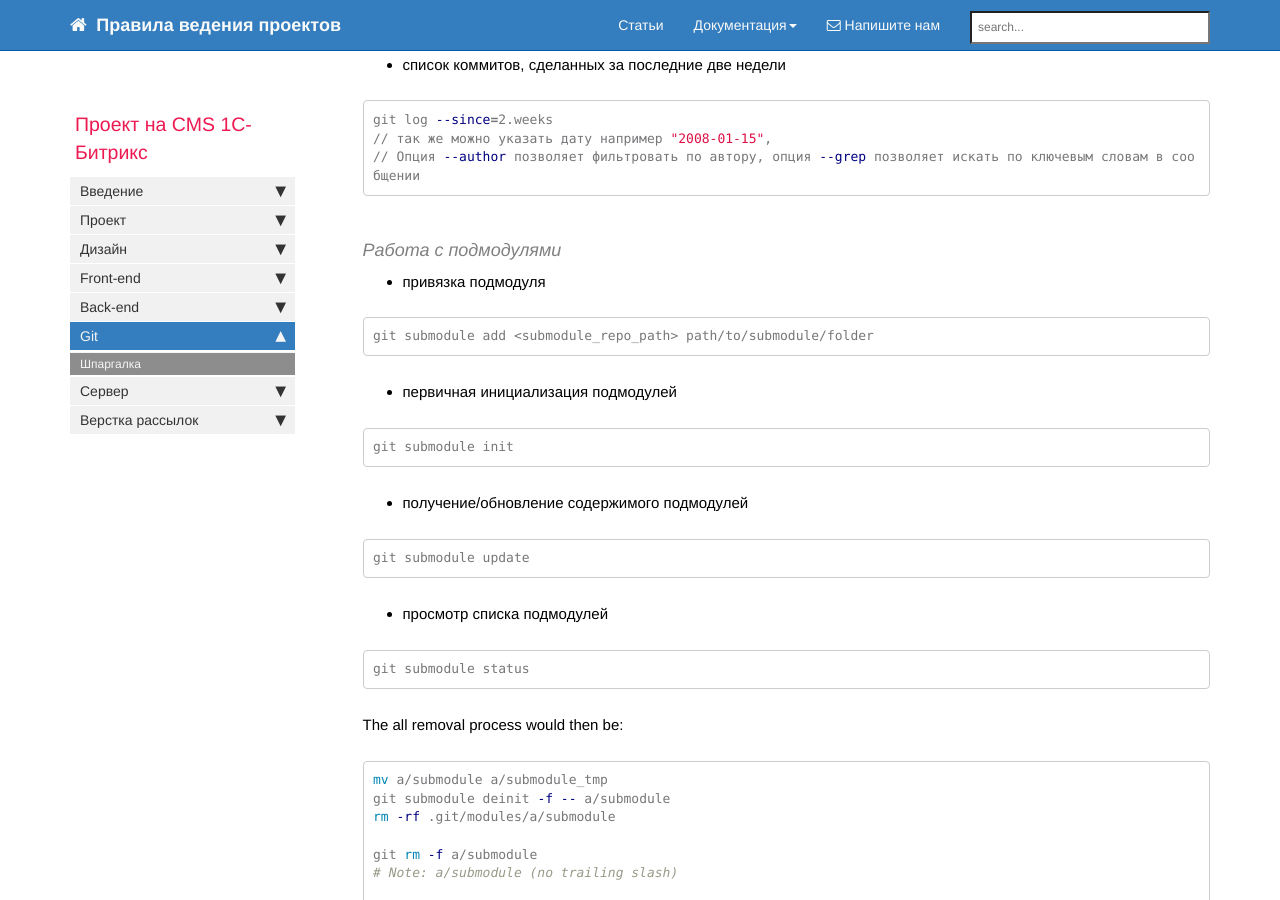
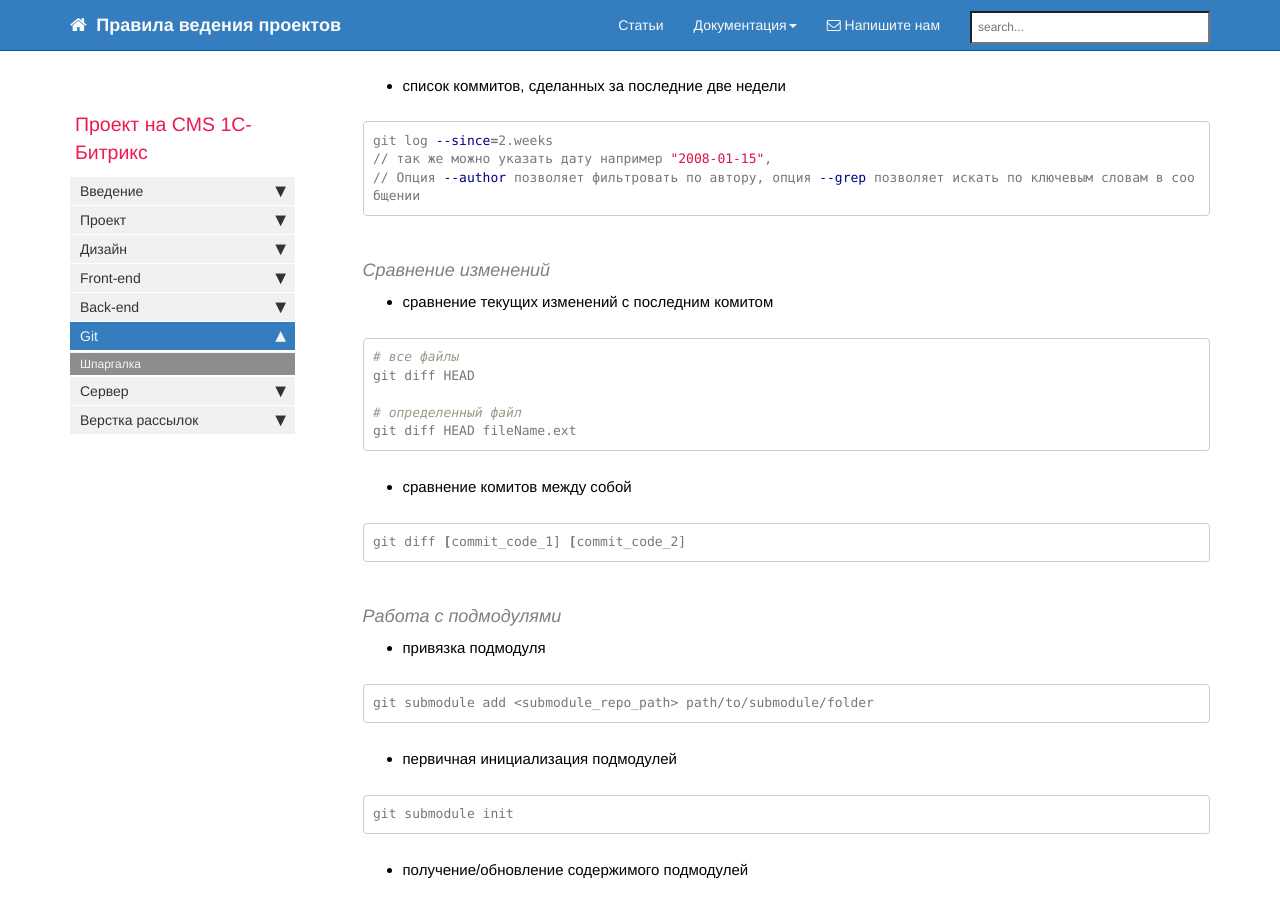
Before and after one commit to gdecider/gdecider.github.io, a Jekyll site: the page built from pages/bx/bx_git-shpora.md, in a window 1280 px wide and 900 px high, scrolled down 5582 px. Built offline with Jekyll 4.4.1, drawn with Linux system fonts in a browser that asks for light colours; nearby versions of some CDN libraries; comment, search, counter and statistics services are not loaded.

Commit message:
Update bx_git-shpora.md

````diff
--- a/pages/bx/bx_git-shpora.md
+++ b/pages/bx/bx_git-shpora.md
@@ -266,6 +266,25 @@ git log --since=2.weeks
 // Опция --author позволяет фильтровать по автору, опция --grep позволяет искать по ключевым словам в сообщении
 ```
 
+#### Сравнение изменений
+
+* сравнение текущих изменений с последним комитом
+
+```bash
+# все файлы
+git diff HEAD
+
+# определенный файл
+git diff HEAD fileName.ext
+```
+
+* сравнение комитов между собой
+
+```bash
+git diff [commit_code_1] [commit_code_2]
+```
+
+
 #### Работа с подмодулями
 
 * привязка подмодуля
````
